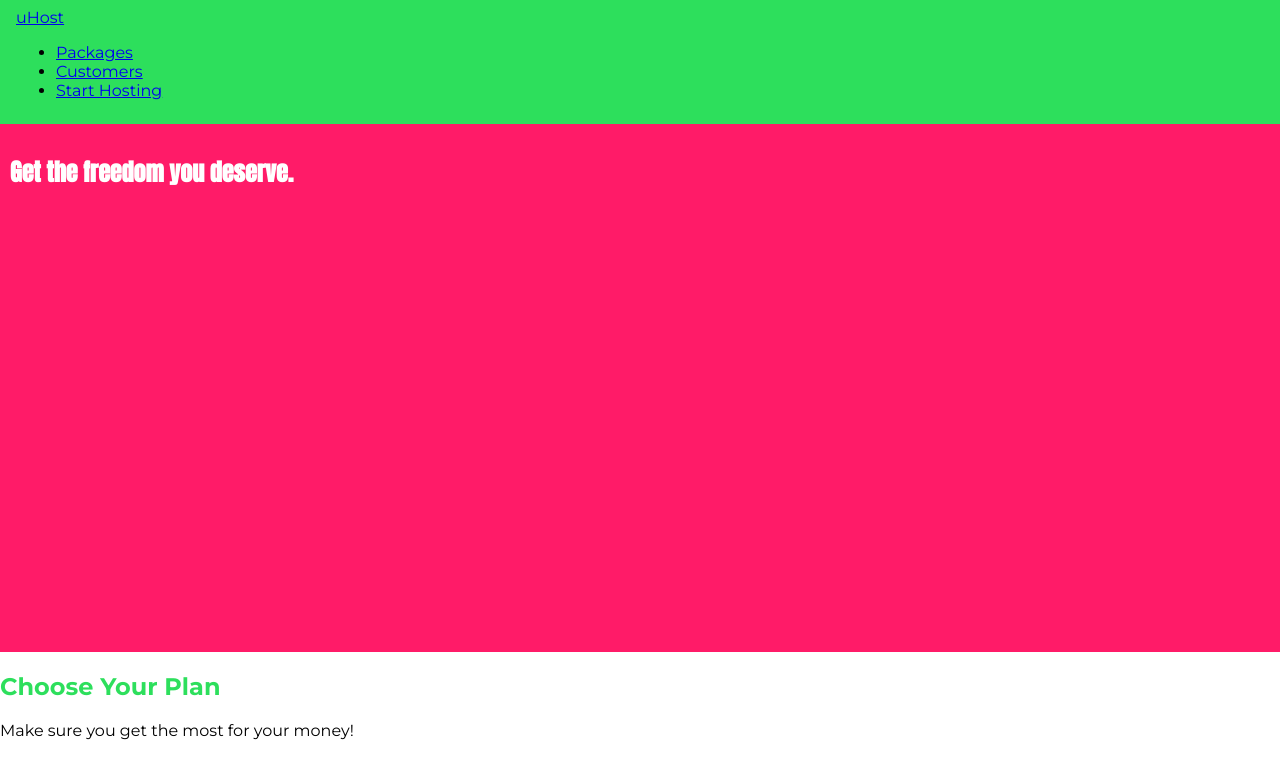
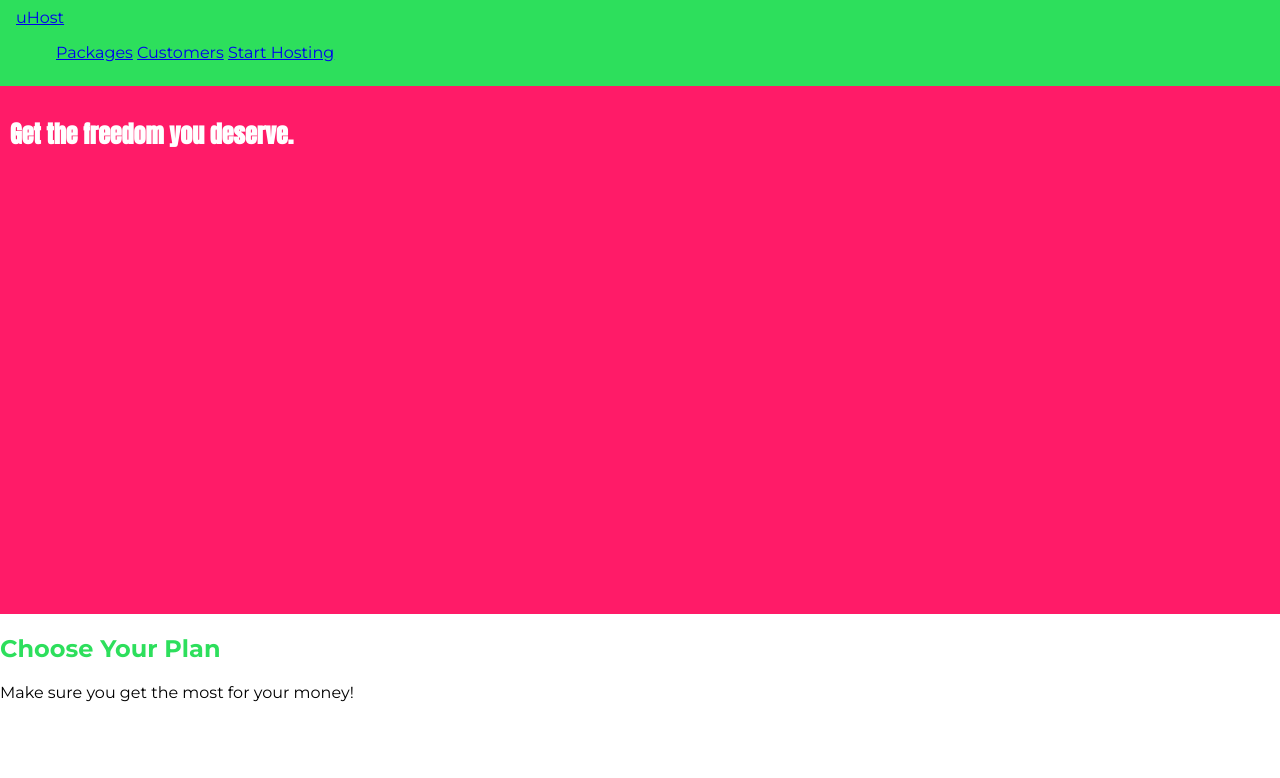
Before and after one commit to philliperod/dive_deep_into_css, a plain HTML site: page index.html in a window 1280 px wide. Drawn offline with Linux system fonts and the light colour scheme.

Commit message:
added classes to navbar; learning display property

```diff
--- a/index.html
+++ b/index.html
@@ -12,20 +12,20 @@
 
   <body>
     <header class="main-header">
-      <div>
+      <div class="main-host">
         <a href="index.html">
           uHost
         </a>
       </div>
-      <nav>
-        <ul>
-          <li>
+      <nav class="main-nav">
+        <ul class="main-nav__items">
+          <li class="main-nav__item">
             <a href="packages/index.html">Packages</a>
           </li>
-          <li>
+          <li class="main-nav__item">
             <a href="customers/index.html">Customers</a>
           </li>
-          <li>
+          <li class="main-nav__item">
             <a href="start-hosting/index.html">Start Hosting</a>
           </li>
         </ul>
--- a/main.css
+++ b/main.css
@@ -29,6 +29,14 @@ body {
   padding: 8px 16px;
 }
 
+.main-host {
+  display: inline-block;
+}
+
+.main-nav__item {
+  display: inline-block; /* this will set the inline elements next to each other side by side */
+}
+
 /* h1 {
     font-family: sans-serif;
 } */
```
